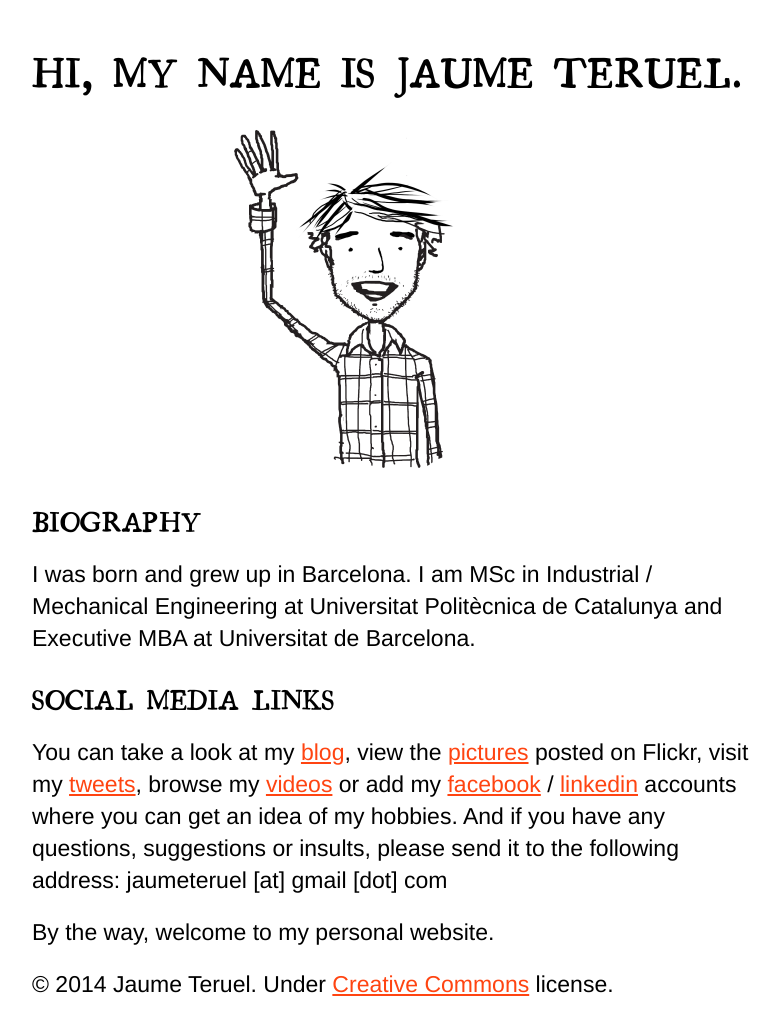
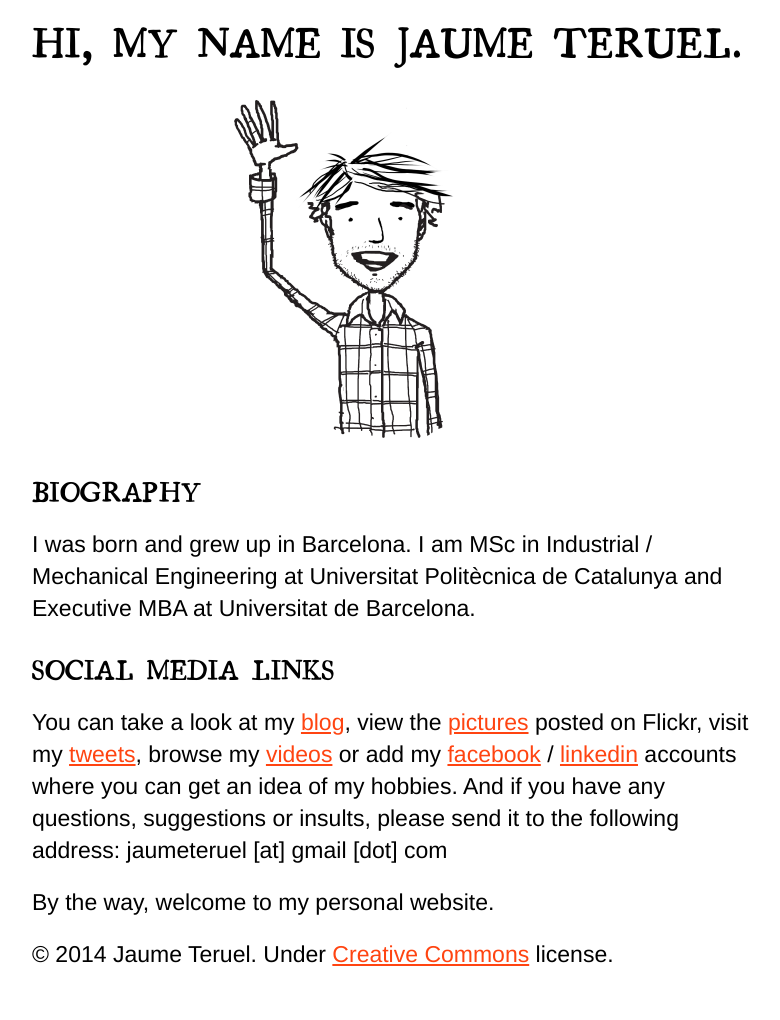
Before and after one commit to joanteruel/jaumeteruel, a Jekyll site: the page built from index.md, in a window 1280 px wide. Shown: the whole page, without its empty margins (248-1028 px from the left). Built offline with Jekyll 4.4.1, drawn with Linux system fonts in a browser that asks for light colours; some web fonts are replaced; Markdown is read by kramdown in place of the engine named in the settings; a style sheet for code colours, icons or effects is not loaded; after the commit the page ends 990 px from its top, so only the background shows below that.

Commit message:
Update style.css

```diff
--- a/css/style.css
+++ b/css/style.css
@@ -51,7 +51,7 @@ img {
 
 article {
 	width: 720px;
-	padding: 30px 30px 0px 30px;
+	padding: 0px 30px 0px 30px;
 	line-height: 32px;
 	margin: 0 auto;
 	}
```
